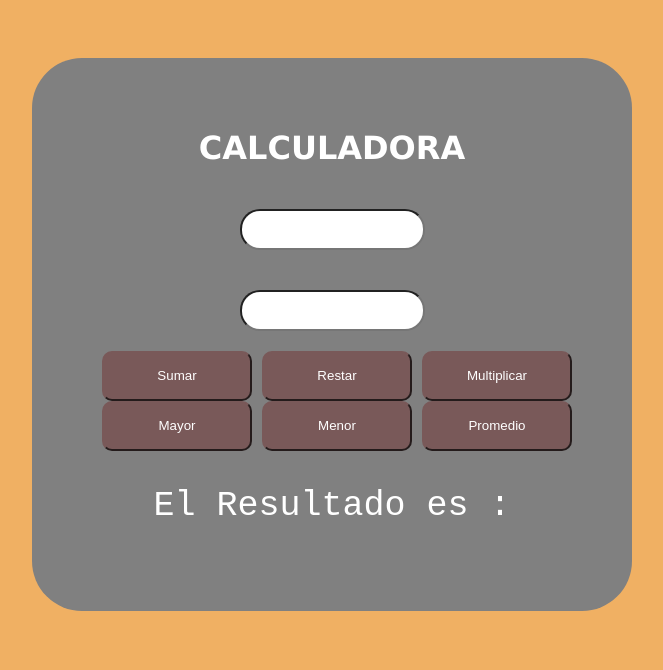
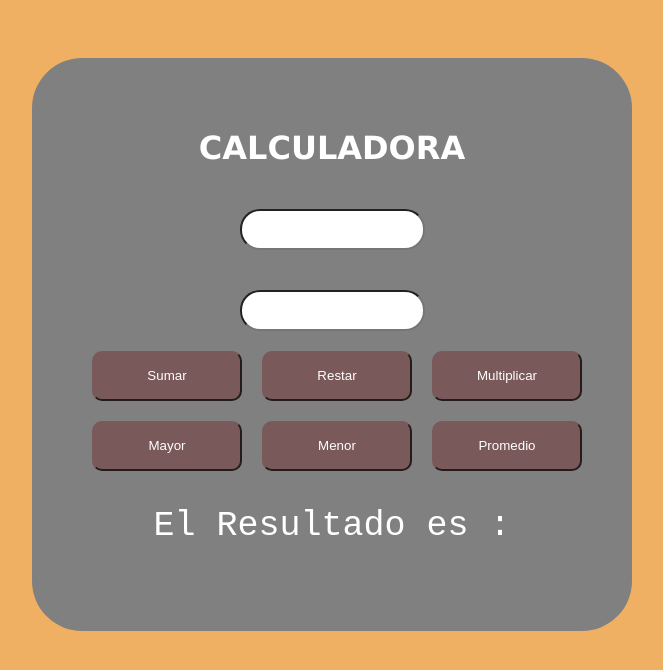
Before and after one commit to nandostiwar/20242-ArquitecturaComputadores, a React (Vite) app in the folder calculadora-proyecto/front-end-calculadora/: page / in a window 1280 px wide. Shown: the top 670 px of the page, without its empty margins (308-971 px from the left). Built offline with nearby package versions, Linux system fonts and the light colour scheme.

Commit message:
Se modifico el espacio de los botones de la Calculadora

```diff
--- a/calculadora-proyecto/front-end-calculadora/src/components/Calculadora.jsx
+++ b/calculadora-proyecto/front-end-calculadora/src/components/Calculadora.jsx
@@ -27,15 +27,24 @@ function Calculadora(){
         <div className="container">
             <h1 id="txtCalculadora">CALCULADORA</h1>
             <form>
-                <input type="text" className="number" onChange={(e)=>{setNumber1(e.target.value)}}/><br />
-                <input type="text" className="number" onChange={(e)=>{setNumber2(e.target.value)}}/><br />
-                <input type="submit" className="btnEnviar" value="Sumar" onClick={handleSubmit}/>
-                <input type="submit" className="btnEnviar" value="Restar" onClick={handleSubmit}/>
-                <input type="submit" className="btnEnviar" value="Multiplicar" onClick={handleSubmit}/>
-                <input type="submit" className="btnEnviar" value="Mayor" onClick={handleSubmit}/>
-                <input type="submit" className="btnEnviar" value="Menor" onClick={handleSubmit}/>
-                <input type="submit" className="btnEnviar" value="Promedio" onClick={handleSubmit}/>
+                <input type="text" className="number" onChange={(e) => { setNumber1(e.target.value) }} /><br />
+                <input type="text" className="number" onChange={(e) => { setNumber2(e.target.value) }} /><br />
+
+        <div class="top-buttons">
+            <input type="submit" className="btnEnviar" value="Sumar" onClick={handleSubmit} />
+            <input type="submit" className="btnEnviar" value="Restar" onClick={handleSubmit} />
+            <input type="submit" className="btnEnviar" value="Multiplicar" onClick={handleSubmit} />
+        </div>
+
+        <div class="spacer"></div>
+
+        <div class="bottom-buttons">
+            <input type="submit" className="btnEnviar" value="Mayor" onClick={handleSubmit} />
+            <input type="submit" className="btnEnviar" value="Menor" onClick={handleSubmit} />
+            <input type="submit" className="btnEnviar" value="Promedio" onClick={handleSubmit} />
+        </div>
             </form>
+
             <Resultado resultado={"El Resultado es :"+ resultado}/>
         </div>
     )
--- a/calculadora-proyecto/front-end-calculadora/src/styles/Calculadora.css
+++ b/calculadora-proyecto/front-end-calculadora/src/styles/Calculadora.css
@@ -37,3 +37,13 @@ body{
     color: white;
     font-family: Verdana, Geneva, Tahoma, sans-serif;
 }
+
+.spacer {
+    margin: 20px 0;
+}
+
+.top-buttons, .bottom-buttons {
+    display: flex;
+    justify-content: space-between;
+    margin-bottom: 10px;
+}
```
